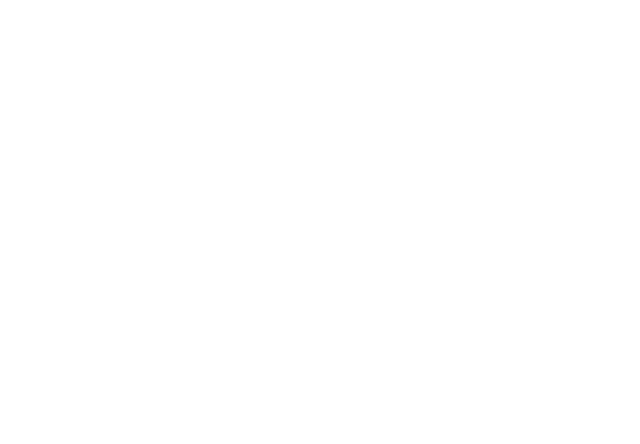
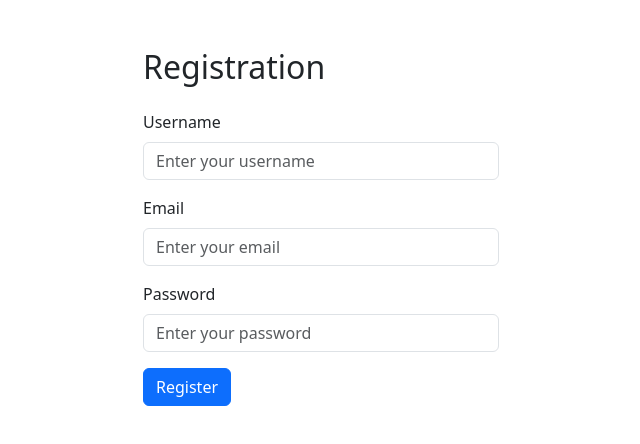
Before and after one commit to ebrahimjmi/react-study, a React (Create React App) app: page /register in a window 1280 px wide. Before the commit this address had no page. Shown: the top 444 px of the page, without its empty margins (319-959 px from the left). Built offline with nearby package versions, Linux system fonts and the light colour scheme.

Commit message:
implement two way binding, design and develop registeration and login form, integrate react-toastify for notification

```diff
--- a/package.json
+++ b/package.json
@@ -6,12 +6,14 @@
     "@testing-library/jest-dom": "^5.17.0",
     "@testing-library/react": "^13.4.0",
     "@testing-library/user-event": "^13.5.0",
+    "axios": "^1.6.0",
     "bootstrap": "^5.3.2",
     "bootstrap-icons": "^1.11.1",
     "react": "^18.2.0",
     "react-dom": "^18.2.0",
     "react-router-dom": "^6.17.0",
     "react-scripts": "5.0.1",
+    "react-toastify": "^9.1.3",
     "web-vitals": "^2.1.4"
   },
   "scripts": {
--- a/src/App.js
+++ b/src/App.js
@@ -1,16 +1,8 @@
-import LoginForm from './components/LoginForm';
 import HomePage from './pages/HomePage';
-import { BrowserRouter as Router, Route, Routes } from 'react-router-dom';
 function App() {
   return (
     <div className="App">
-      <Router>
-        <Routes>
-          <Route path="/" component={HomePage}>
-            <Route path="/login" component={LoginForm} />
-          </Route>
-        </Routes>
-      </Router>
+      <HomePage />
     </div>
   );
 }
--- a/src/components/LoginForm.js
+++ b/src/components/LoginForm.js
@@ -17,11 +17,11 @@ const LoginForm = () => {
                 <form onSubmit={handleSubmit}>
                     <h2 className="mb-4">Login</h2>
                     <div className="mb-3">
-                        <label for="username" className="form-label">Username</label>
+                        <label htmlFor="username" className="form-label">Username</label>
                         <input type="text" className="form-control" id="username" placeholder="Enter your username" value={userName} required onChange={(e) => setUserName(e.target.value)}/>
                     </div>
                     <div className="mb-3">
-                        <label for="password" className="form-label">Password</label>
+                        <label htmlFor="password" className="form-label">Password</label>
                         <input type="password" className="form-control" id="password" placeholder="Enter your password" required onChange={(e) => setPassword(e.target.value)} />
                     </div>
                     <button type="submit" className="btn btn-primary" >Login</button>
--- a/src/components/Navbar.js
+++ b/src/components/Navbar.js
@@ -25,6 +25,9 @@ const Navbar = ({cart}) => {
           <li>
             <Link to ='/login'>Login</Link>
           </li>
+          <li>
+            <Link to ='/register'>Register</Link>
+          </li>
         </ul>
       </div>
     </nav>
--- /dev/null
+++ b/src/components/Registeration.js
@@ -0,0 +1,59 @@
+import React, { useState } from 'react'
+import axios from 'axios';
+import { ToastContainer, toast } from 'react-toastify';
+import 'react-toastify/dist/ReactToastify.css';
+
+const Registeration = () => {
+
+  const [userName, setUserName] = useState('');
+  const [email, setEmail] = useState('');
+  const [password, setPassword] = useState('');
+
+  const handleSubmit = async (e) => {
+
+    e.preventDefault();
+    let formData = {
+      userName: userName,
+      email: email,
+      password: password
+    }
+    try {
+      const response = await axios.post('http://localhost:5000/register', formData);
+      if(response.status === 200) {
+        notify();
+      }
+    } catch (error) {
+      console.error(error);
+    }
+
+  }
+  const notify = () => toast("Registration success!!");
+  return (
+    <div className="container mt-5">
+      <div className="row justify-content-center">
+        <div className="col-md-4">
+          <form onSubmit={handleSubmit}>
+            <h2 className="mb-4">Registration</h2>
+            <div className="mb-3">
+              <label htmlFor="username" className="form-label">Username</label>
+              <input type="text" className="form-control" id="username" placeholder="Enter your username" required onChange={(e) => setUserName(e.target.value)} />
+            </div>
+            <div className="mb-3">
+              <label htmlFor="email" className="form-label">Email</label>
+              <input type="email" className="form-control" id="email" placeholder="Enter your email" required onChange={(e) => setEmail(e.target.value)} />
+            </div>
+            <div className="mb-3">
+              <label htmlFor="password" className="form-label">Password</label>
+              <input type="password" className="form-control" id="password" placeholder="Enter your password" required onChange={(e) => setPassword(e.target.value)} />
+            </div>
+            <button type="submit" className="btn btn-primary">Register</button>
+            <ToastContainer />
+          </form>
+        </div>
+      </div>
+
+    </div>
+  )
+}
+
+export default Registeration
--- a/src/index.js
+++ b/src/index.js
@@ -8,6 +8,7 @@ import "./css/style.css";
 import { BrowserRouter, Route, Routes } from 'react-router-dom';
 import HomePage from './pages/HomePage';
 import LoginForm from './components/LoginForm';
+import Registeration from './components/Registeration';
 const root = ReactDOM.createRoot(document.getElementById('root'));
 
 root.render(
@@ -16,6 +17,7 @@ root.render(
       <Routes path='/' element={<App />}>
         <Route index element={<HomePage />} />
         <Route path='/login' element={<LoginForm />} />
+        <Route path='/register' element={<Registeration />} />
       </Routes>
     </BrowserRouter>
   </React.StrictMode>
--- a/src/pages/HomePage.js
+++ b/src/pages/HomePage.js
@@ -25,7 +25,6 @@ const HomePage = () => {
     <div>
       <Header cart = {cart} />
       <Products addToCart={addToCart} removeCartItem ={removeCartItem} />
-      <Outlet />
       {/* <ComponetLifeCycle /> */}
       {/* <LifeCylceUsingHooks /> */}
     </div>
```
Also changed, not shown: src/components/Notification.js (added, +25 -0 lines), 1 other file (tests, documents, lock files or other folders).
